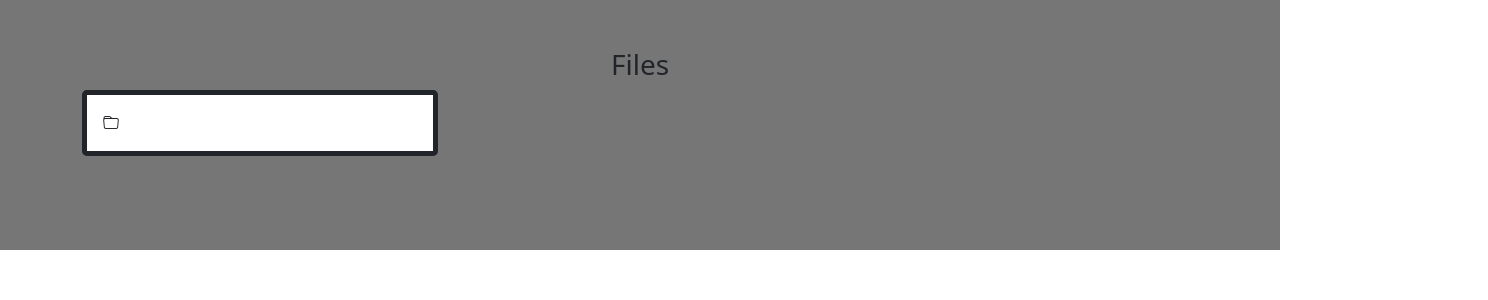
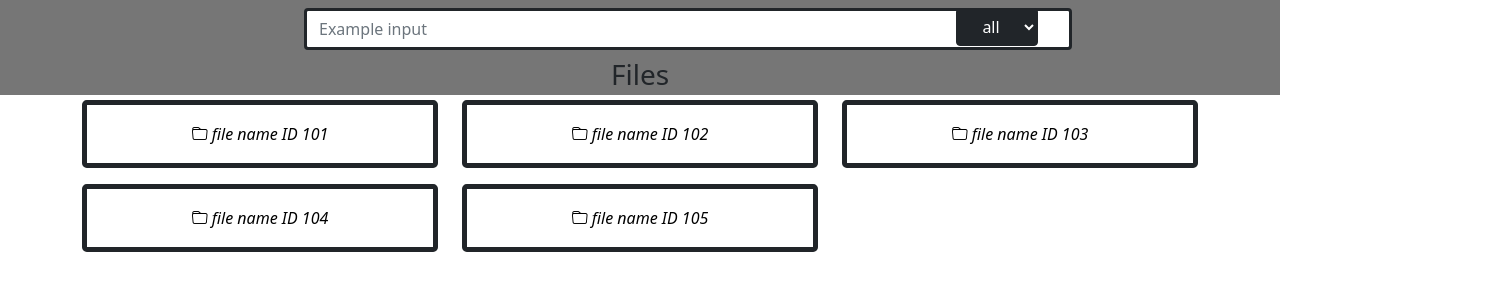
Before and after one commit to FarzanFrost/Flash, a React (Create React App) app in the folder flash-front-end/: page /ViewFiles in a window 1280 px wide. Shown: the top 300 px of the page, 1488 px wide, since content can reach past the window. Built offline with nearby package versions, Linux system fonts and the light colour scheme.

Commit message:
finshing View file

```diff
--- a/flash-front-end/src/ViewFiles.js
+++ b/flash-front-end/src/ViewFiles.js
@@ -12,7 +12,7 @@ const Vieweventdetailsforadmin = () => {
     const style1 = {
 
         backgroundColor: '#767676',
-        height:'250px'
+        height:'95px'
     };
 
 
@@ -21,7 +21,31 @@ const Vieweventdetailsforadmin = () => {
 
         <div style={{...style1}}>
 
-            <section className="pt-5 pb-5">
+            <div className=" row">
+                <div className="col-md-6">
+                    <div className="position-relative mx-5 m-2 border-dark border-4"
+                         style={{width: '48rem', left: '16rem'}}>
+                        <input type="text" className="form-control border-3 border-dark" id="formGroupExampleInput"
+                               placeholder="Example input"></input>
+                    </div>
+                </div>
+
+
+                <div className="col-md-6">
+                    <div className="dropdown position-relative mx-5 m-2" style={{left: '16rem'}}>
+                        <select className="btn btn-dark dropdown-toggle" type="button" id="Filter"
+                                data-bs-toggle="dropdown">
+                            <option value="All">all</option>
+                            <option value="eventname">Date</option>
+                            <option value="Date">Size</option>
+
+                        </select>
+                    </div>
+                </div>
+
+            </div>
+
+            <section className="pt-6 pb-5">
                 <div className=" container">
                     <div className="row">
                         <center>
@@ -38,12 +62,30 @@ const Vieweventdetailsforadmin = () => {
                                     <div className="carousel-item active">
                                         <div className="row">
                                             <div className="col-md-4 mb-3">
-                                                <div className="card border-dark border-5 rounded-3 w-100 p-3">
-                                                    <i className="bi bi-folder"></i>
+                                                <div className="card border-dark border-5 rounded-3 w-90 p-3">
+                                                    <button class="border-0 bg-white"><i className="bi bi-folder"> file name ID 101</i></button>
                                                 </div>
                                             </div>
-
-
+                                            <div className="col-md-4 mb-3">
+                                                <div className="card border-dark border-5 rounded-3 w-90 p-3">
+                                                    <button className="border-0 bg-white"><i className="bi bi-folder"> file name ID 102</i></button>
+                                                </div>
+                                            </div>
+                                            <div className="col-md-4 mb-3">
+                                                <div className="card border-dark border-5 rounded-3 w-90 p-3">
+                                                    <button className="border-0 bg-white"><i className="bi bi-folder"> file name ID 103</i></button>
+                                                </div>
+                                            </div>
+                                            <div className="col-md-4 mb-3">
+                                                <div className="card border-dark border-5 rounded-3 w-90 p-3">
+                                                    <button className="border-0 bg-white"><i className="bi bi-folder"> file name ID 104</i></button>
+                                                </div>
+                                            </div>
+                                            <div className="col-md-4 mb-3">
+                                                <div className="card border-dark border-5 rounded-3 w-90 p-3">
+                                                    <button className="border-0 bg-white"><i className="bi bi-folder"> file name ID 105</i></button>
+                                                </div>
+                                            </div>
                                         </div>
                                     </div>
                                 </div>
```
